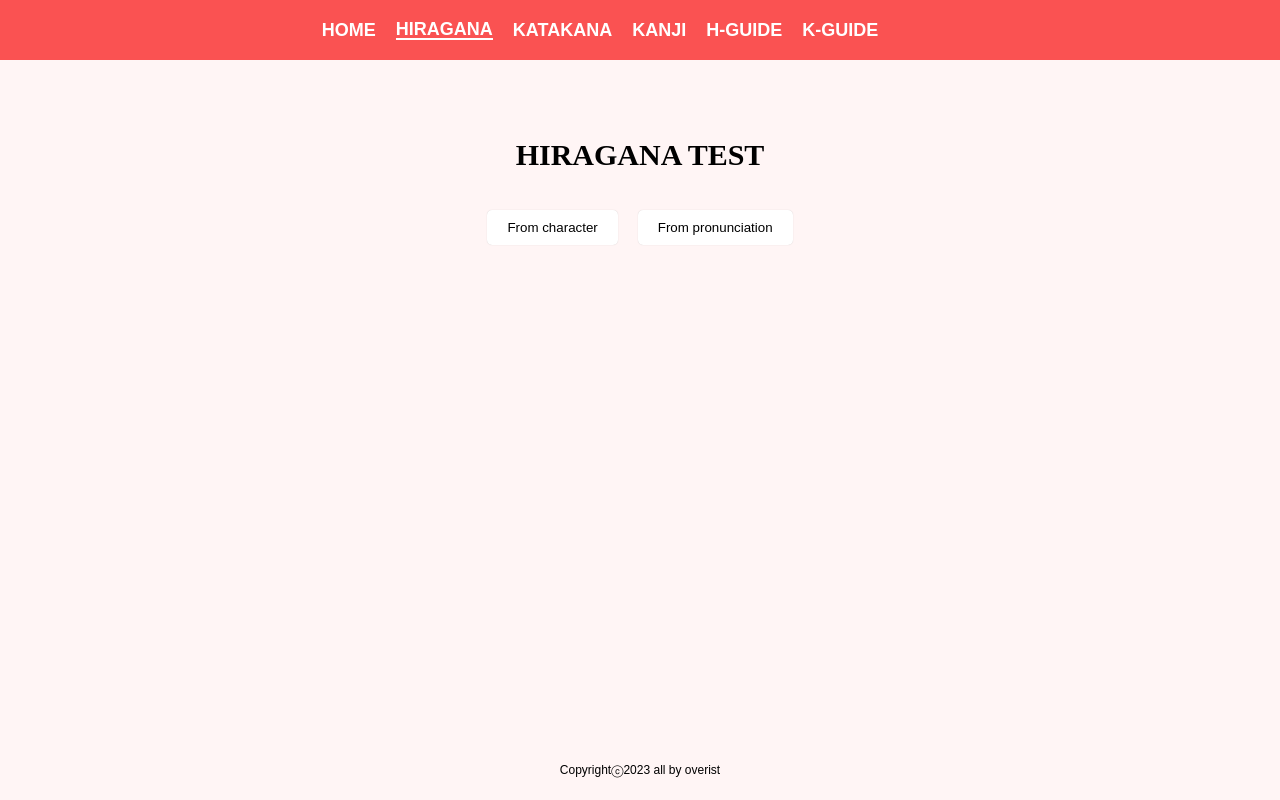
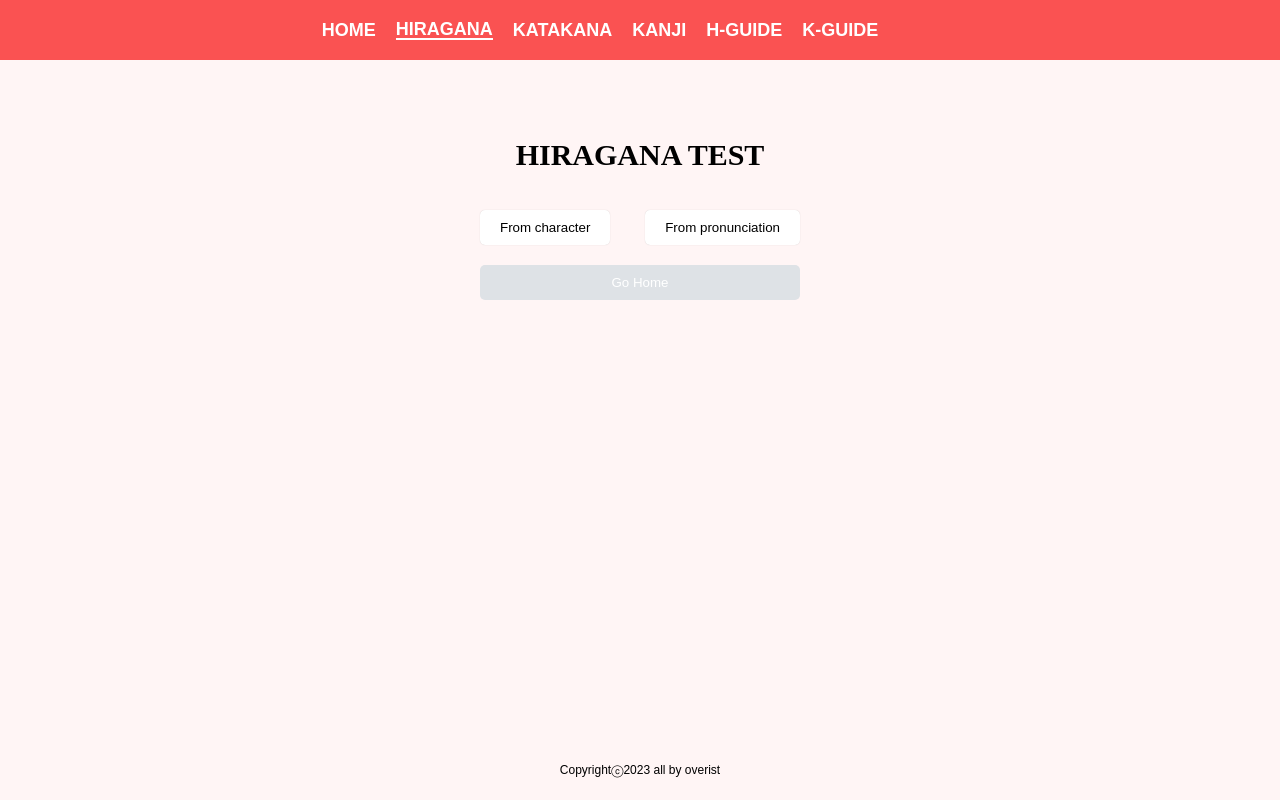
Before and after one commit to overist/japanese-character-tester, a Next.js app: page /hiragana in a window 1280 px wide. Built offline with nearby package versions, Linux system fonts and the light colour scheme; what recoil-persist would draw is missing.

Commit message:
feat: add go home button in tester intro

```diff
--- a/containers/HiraganaContainer.tsx
+++ b/containers/HiraganaContainer.tsx
@@ -4,6 +4,7 @@ import { useEffect } from "react";
 import { useRecoilState } from "recoil";
 import styled from "styled-components";
 import { hiraganas } from "@/datas/hiraganas";
+import { useRouter } from "next/router";
 
 export default function Hiragana() {
   // ** states and conditions
@@ -16,6 +17,7 @@ export default function Hiragana() {
   const [isEnded, setIsEnded] = React.useState(false);
   const [inputValue, setInputValue] = React.useState("");
   const [answer, setAnswer] = React.useState("");
+  const router = useRouter();
 
   // ** effects
   useEffect(() => {
@@ -98,10 +100,19 @@ export default function Hiragana() {
   };
   const renderReadyPage = () => {
     return (
-      <ReadyWrap>
-        <button onClick={setModeFromCharacter}>From character</button>
-        <button onClick={setModeFromPronunciation}>From pronunciation</button>
-      </ReadyWrap>
+      <>
+        <ReadyWrap>
+          <button onClick={setModeFromCharacter}>From character</button>
+          <button onClick={setModeFromPronunciation}>From pronunciation</button>
+        </ReadyWrap>
+        <GoHomButton
+          onClick={() => {
+            router.push("/");
+          }}
+        >
+          Go Home
+        </GoHomButton>
+      </>
     );
   };
   const renderFromCharacter = () => {
@@ -184,6 +195,9 @@ const Title = styled.h1`
 const ReadyWrap = styled.div`
   display: flex;
   padding-top: 20px;
+  max-width: 340px;
+  width: 100%;
+  justify-content: space-between;
 
   button {
     margin: 0 10px;
@@ -281,3 +295,15 @@ const TestWrap = styled.div`
 const HintWrap = styled.div`
   font-size: 16px;
 `;
+
+const GoHomButton = styled.button`
+  max-width: 320px;
+  border: none;
+  border-radius: 5px;
+  width: 100%;
+  padding: 10px 20px;
+  background-color: #dee2e6;
+  color: #fff;
+  margin: 20px 0px;
+  cursor: pointer;
+`;
```
Also changed, not shown: containers/KatakanaContainer.tsx (+30 -4 lines).
